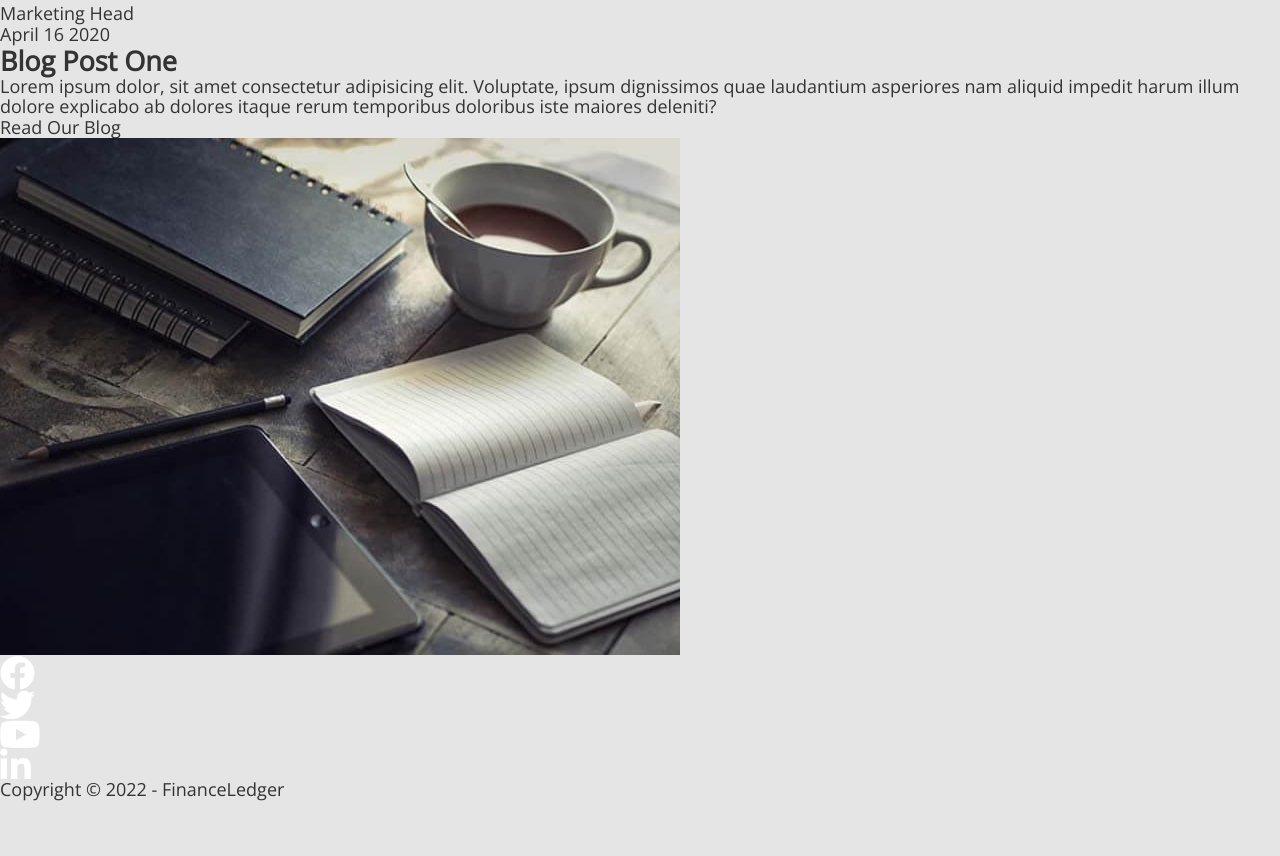
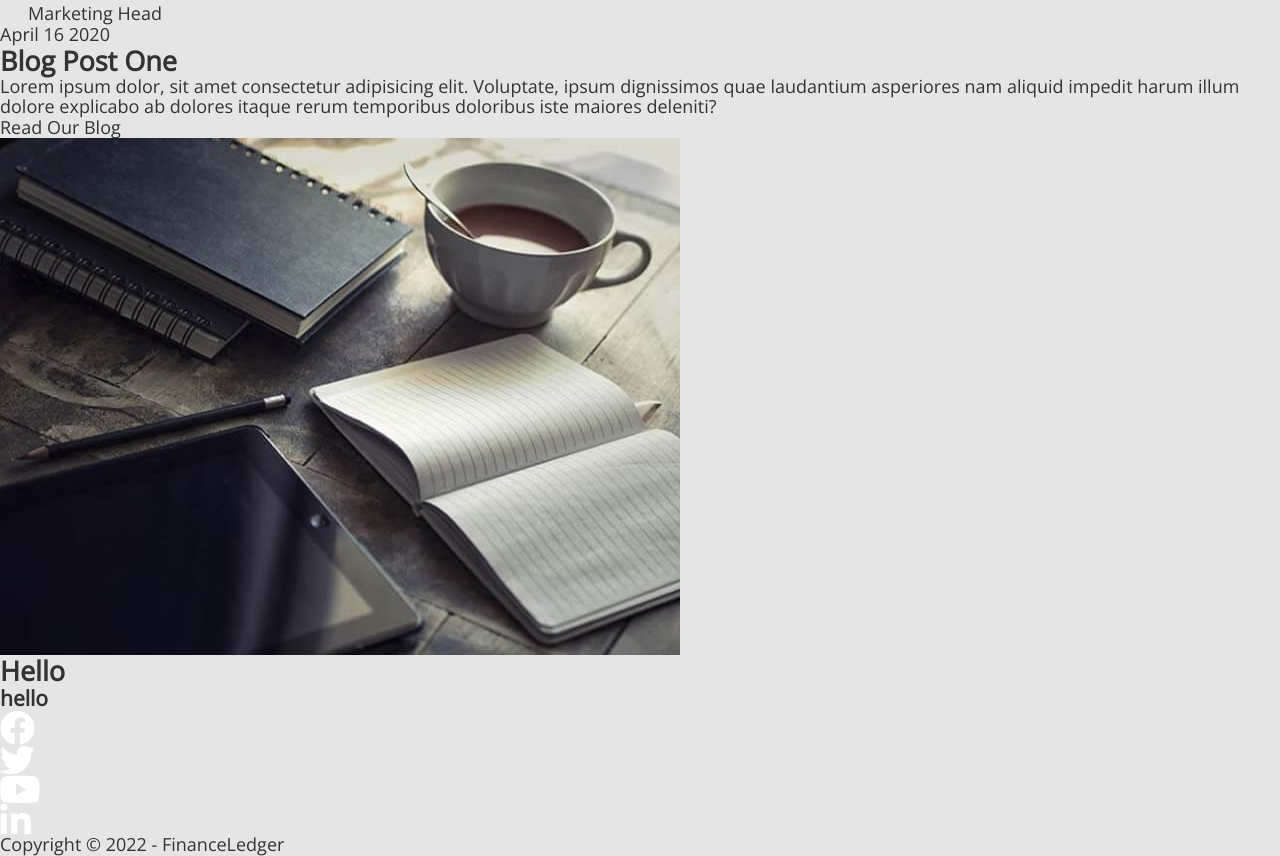
Before and after one commit to W-Sei/fson-64-devmonkeys, a plain HTML site: page index.html in a window 1280 px wide. Shown: the part 3884-4740 px from the top of the page. Before the commit the page ends 4685 px from the top, so only its background shows below. Drawn offline with nearby package versions, Linux system fonts and the light colour scheme.

Commit message:
add conflict

```diff
--- a/css/style.css
+++ b/css/style.css
@@ -5,6 +5,7 @@
   --text-grey-color: #e9e9e9;
   --hero-background-color: #e5e5e5;
   --transition-function: 250ms linear;
+  --new-conlict: #000;
 }
 
 body {
--- a/index.html
+++ b/index.html
@@ -301,6 +301,7 @@
 
       <!-- Who we are section -->
       <section class="team">
+        <div class="container">
         <p class="team-text">Who we are</p>
         <h2 class="team-title">Our Professional Team</h2>
         <p class="team-text">
@@ -363,7 +364,10 @@
       <img class="blog-img" src="./images/blog/blog-post-1.jpg"
         alt="notebook, notedpad, pencil and a cup of coffee on the table" width="680" height="517" loading="lazy" />
     </section>
-
+<section>
+  <h2>Hello</h2>
+  <h3>hello</h3>
+</section>
     <!-- Footer -->
     <footer class="footer">
       <ul class="icon-list list">
```
